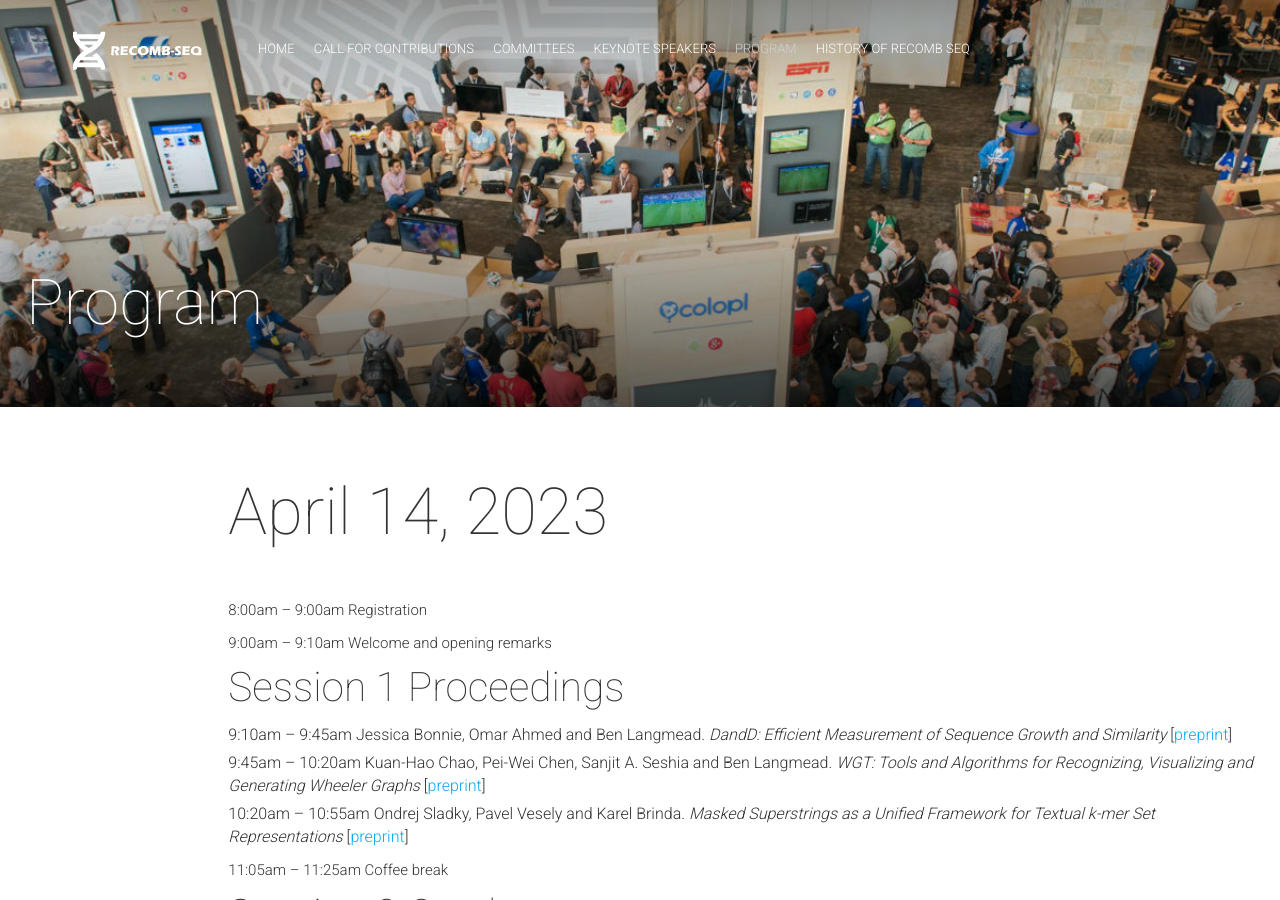
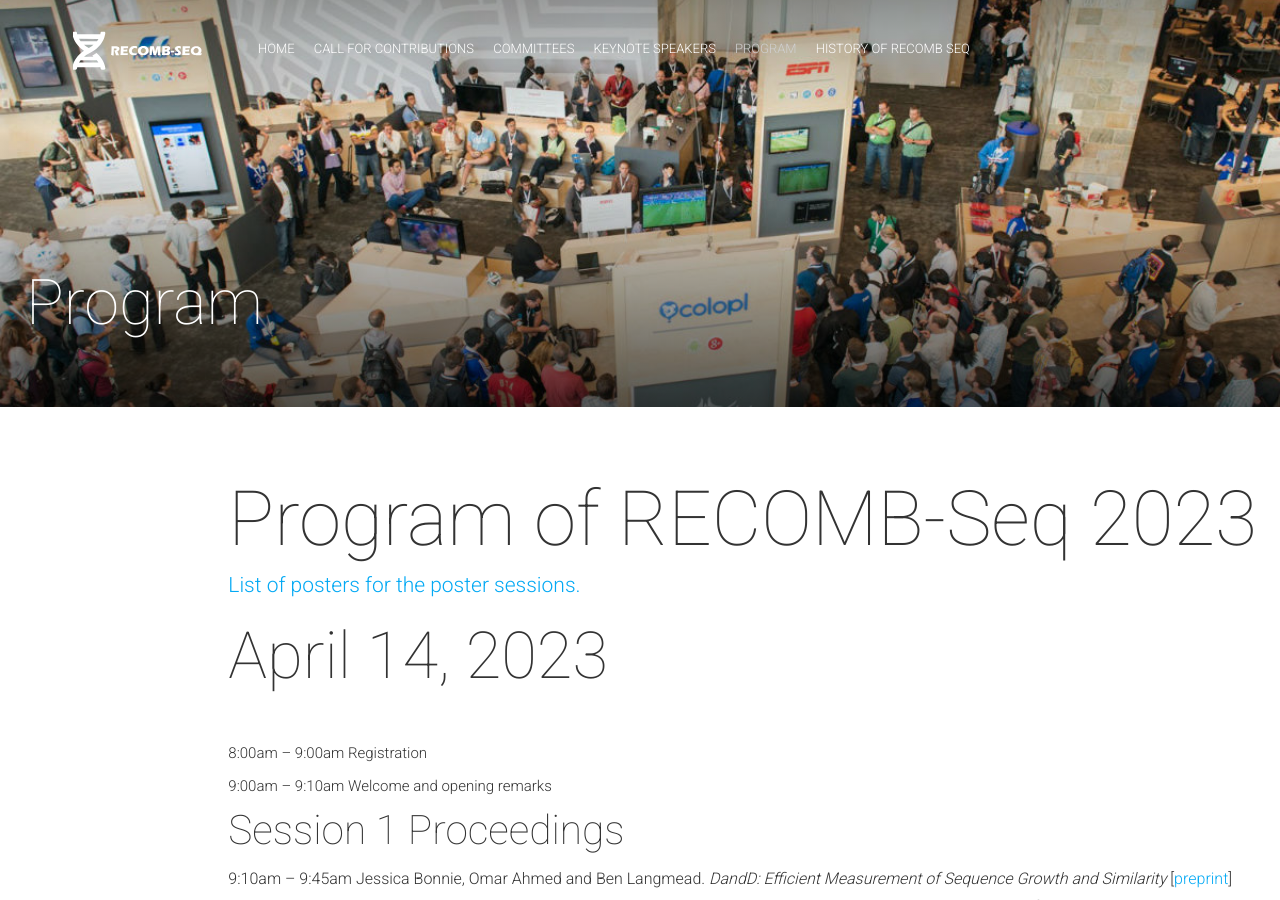
Before and after one commit to recomb-seq/recomb-seq.github.io, a Jekyll site: the page built from schedule.html, in a window 1280 px wide and 900 px high. Built offline with Jekyll 4.4.1, drawn with Linux system fonts in a browser that asks for light colours; nearby versions of some CDN libraries; comment, search, counter and statistics services are not loaded.

Commit message:
Update schedule-tbd.html

```diff
--- a/_includes/schedule-tbd.html
+++ b/_includes/schedule-tbd.html
@@ -2,9 +2,9 @@
 <section id="schedule" class="schedule">
     <div class="content-wrapper text-left">
         <div class="col-md-10 col-sm-10 col-lg-offset-2 col-md-offset-2 col-sm-offset-1">
-           <!-- <h2>The list of accepted papers</h2>-->
+            <h2>Program of RECOMB-Seq 2023</h2>
 
-<!-- <p class="lead">.</p>-->
+            <p class="lead"><a href="/posters/">List of posters for the poster sessions.</a></p>
 
 <h3>April 14, 2023</h3>
 
```
